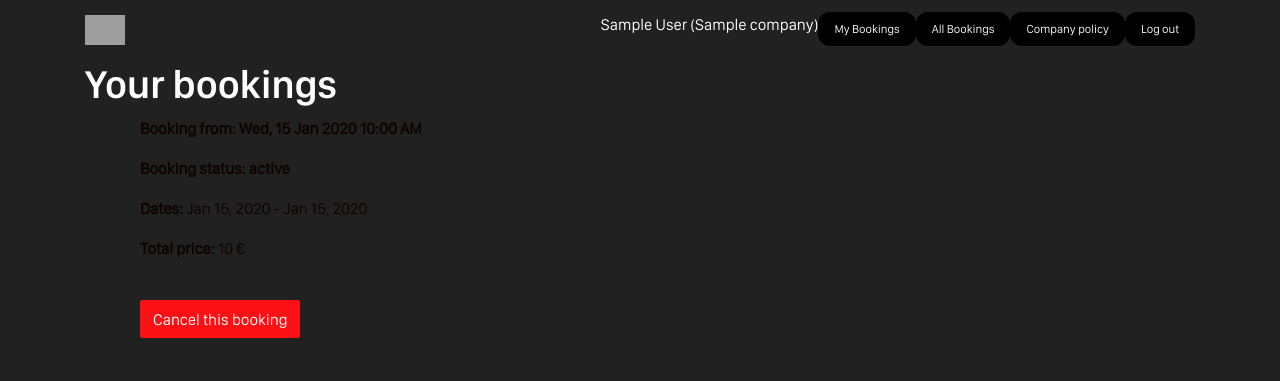
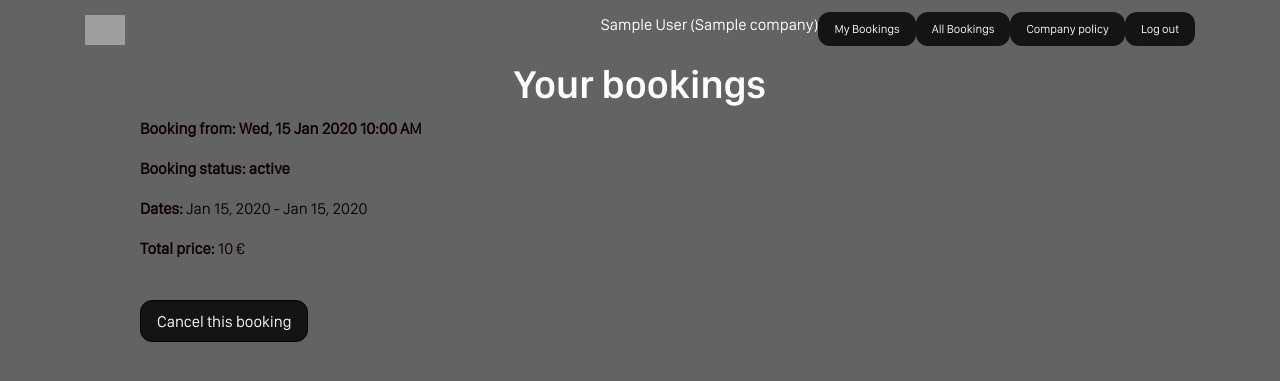
Before and after one commit to maguseva/travelbuddy, a Rails app: page /bookings in a window 1280 px wide. Shown: the top 381 px of the page. Run offline with Rails 7, Linux system fonts and the light colour scheme; a user stored in the database is signed in; tables that the repository leaves empty hold one stand-in row (values such as "Sample post"); style sheets or scripts are compiled from the project's sources; parts of the project's set-up code (start-up, migrations or seed data) failed here and were passed over; some libraries are stand-ins or nearby versions; some web fonts are replaced; grey boxes are pictures that could not be loaded.

Commit message:
improved design

```diff
--- /dev/null
+++ b/app/assets/stylesheets/components/_booking-item.scss
@@ -0,0 +1,6 @@
+// _booking-item.scss
+
+.booking-item {
+  border: 1px solid $black_primary;
+  box-shadow: 0 0 15px rgba(0,0,0,0.2);
+}
--- /dev/null
+++ b/app/assets/stylesheets/components/_button.scss
@@ -0,0 +1,14 @@
+// _button.scss
+.btn-custom {
+  top: 8px;
+  bottom: 8px;
+  right: 8px;
+  border: 1px solid black;
+  text-align: center;
+  color: white;
+  border-radius: 12px;
+  background-color: $black_dark;
+  background: linear-gradient(rgba(0,0,0,0.8),rgba(0,0,0,0.8));
+  padding: 8px 16px;
+  font-size: $font_medium;
+}
--- a/app/assets/stylesheets/components/_index.scss
+++ b/app/assets/stylesheets/components/_index.scss
@@ -7,3 +7,4 @@
 @import "banner";
 @import "home_card";
 @import "package-card";
+@import "button";
--- a/app/assets/stylesheets/components/_navbar.scss
+++ b/app/assets/stylesheets/components/_navbar.scss
@@ -11,12 +11,15 @@
       color: white;
       border-radius: 12px;
       background-color: $black_dark;
+      background: linear-gradient(rgba(0,0,0,0.8),rgba(0,0,0,0.8));
       padding: 8px 16px;
       font-size: $font_small;
     }
     a.nav-link:hover {
-      background-color: $black_primary;
+      background-color: $grey_primary;
+
       color: white;
+      border: 1px solid $black_dark;
     }
   }
 }
--- a/app/assets/stylesheets/components/_search_form.scss
+++ b/app/assets/stylesheets/components/_search_form.scss
@@ -18,10 +18,13 @@
   bottom: 8px;
   right: 8px;
   border: 1px solid black;
-  border-radius: 12px;
   text-align: center;
   color: white;
+  border-radius: 12px;
   background-color: $black_dark;
+  background: linear-gradient(rgba(0,0,0,0.8),rgba(0,0,0,0.8));
+  padding: 8px 16px;
+  font-size: $font_medium;
 }
 
 .search-form .btn:hover {
@@ -61,7 +64,7 @@
 
 .full-screen {
   position: relative;
-  background-color: $black_dark;
+  background-color: $black_primary;
   border-radius: 12px;
   padding: 10px;
   text-align: center;
@@ -80,10 +83,13 @@
   bottom: 8px;
   right: 8px;
   border: 1px solid black;
-  border-radius: 12px;
   text-align: center;
   color: white;
+  border-radius: 12px;
   background-color: $black_dark;
+  background: linear-gradient(rgba(0,0,0,0.8),rgba(0,0,0,0.8));
+  padding: 8px 16px;
+  font-size: $font_medium;
 }
 
 .full-screen .btn:hover {
--- a/app/assets/stylesheets/config/_bootstrap_variables.scss
+++ b/app/assets/stylesheets/config/_bootstrap_variables.scss
@@ -6,7 +6,7 @@
 // General style
 $font-family-sans-serif:  $displayregular;
 $headings-font-family:    $displaysemibold;
-$body-bg:                 $black_primary;
+$body-bg:                 $grey_primary;
 $font-size-base: 1rem;
 
 // Colors
--- a/app/controllers/packages_controller.rb
+++ b/app/controllers/packages_controller.rb
@@ -4,7 +4,7 @@ class PackagesController < ApplicationController
 
   def index
     @packages = policy_scope(Package).order(price: :desc)
-    if params[:query]
+    if params[:start_date]
       converted_start_date = params[:start_date].split(' ').first
       converted_end_date = params[:start_date].split(' ').last
     end
--- a/app/views/bookings/index.html.erb
+++ b/app/views/bookings/index.html.erb
@@ -3,12 +3,12 @@
   <div class="row">
     <div class="col-12">
       <% if @bookings.empty? %>
-        <h1>You don't have any bookings yet</h1>
+        <h1 class="text-center">You don't have any bookings yet</h1>
         <div class="btn-center">
-          <%= link_to 'Book your first trip now', packages_path, class: "btn btn-danger" %>
+          <%= link_to 'Book your first trip now', packages_path, class: "btn btn-custom" %>
         </div>
       <% else %>
-        <h1>Your bookings</h1>
+        <h1 class="text-center">Your bookings</h1>
         <ul style="list-style-type: none;">
         <div class="container">
           <div class="row">
@@ -23,7 +23,7 @@
                     <br>
                   </div>
                   <div class="btn-bottom">
-                    <%= link_to 'Cancel this booking', booking_path(booking), method: :delete, data: { confirm: "Are you sure you want to cancel your booking for #{booking.package.start_date.strftime('%b %d, %Y')} - #{booking.package.end_date.strftime('%b %d, %Y')}?" }, class: "btn btn-danger" %>
+                    <%= link_to 'Cancel this booking', booking_path(booking), method: :delete, data: { confirm: "Are you sure you want to cancel your booking for #{booking.package.start_date.strftime('%b %d, %Y')} - #{booking.package.end_date.strftime('%b %d, %Y')}?" }, class: "btn btn-custom" %>
                   </div>
                 </li>
               <% end %>
--- a/app/views/bookings/show.html.erb
+++ b/app/views/bookings/show.html.erb
@@ -1,3 +1,4 @@
+<div class="container"></div>
 <h1>bookings show page</h1>
 <div class="container col-sm-6 col-md-8 col-lg-10" >
   <div class="row">
--- a/app/views/shared/_navbar.html.erb
+++ b/app/views/shared/_navbar.html.erb
@@ -12,12 +12,15 @@
 
     <div class="collapse navbar-collapse" id="navbarSupportedContent">
       <div class="navbar-nav mr-auto">
+
         <% if user_signed_in? %>
+
           <div class="nav-flex">
             <div class="nav-item">
               <%= current_user.first_name %> <%= current_user.last_name %> (<%= current_user.company.name %>)
             </div>
           </div>
+
           <div class="nav-flex">
             <div class="nav-item">
               <%= link_to "My Bookings", bookings_path, class: "nav-link" %>
@@ -34,13 +37,16 @@
                 <%= link_to "Log out", destroy_user_session_path, method: :delete, class: "nav-link" %>
             </div>
           </div>
+
         <% else %>
           <div class="nav-item">
             <%= link_to new_user_session_path, class: "nav-link" do %>
               <i class="fas fa-cog"></i> Login
             <% end %>
           </div>
+
         <% end %>
+
       </div>
     </div>
 
```
